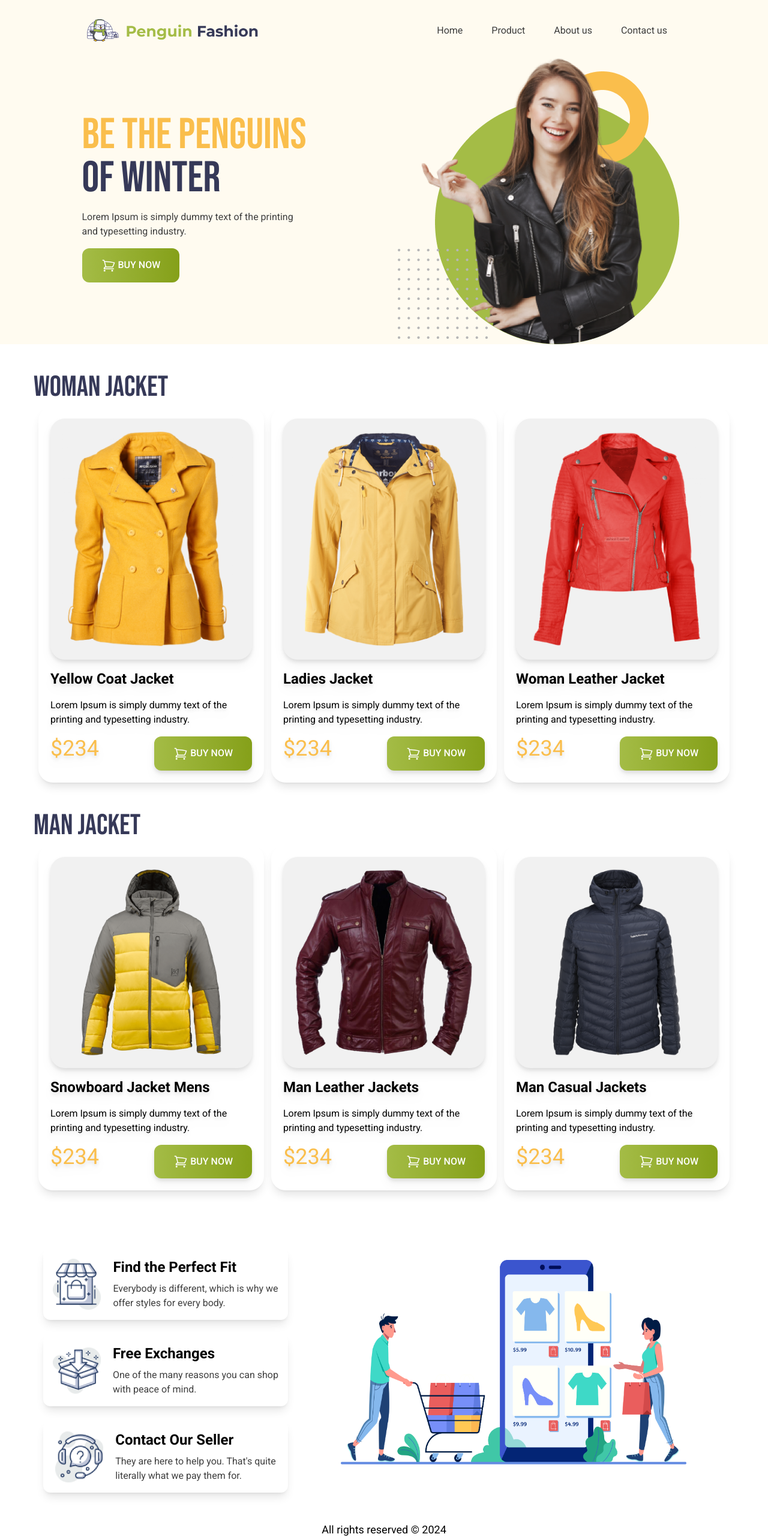
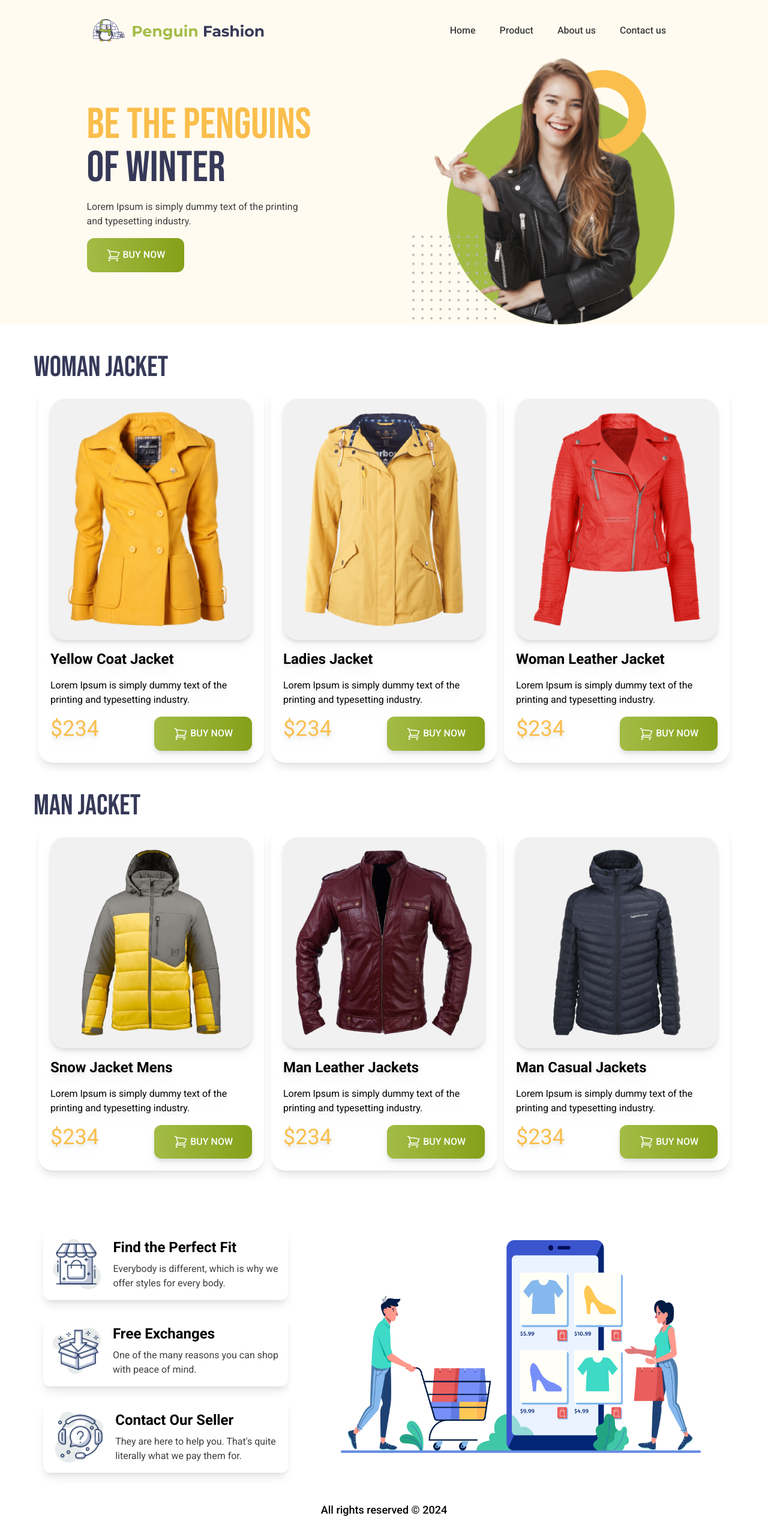
Before and after one commit to amirsayeed/penguin-fashion-tailwind-css, a plain HTML site: page index.html in a window 1280 px wide. Shown: the whole page at 60% size. Drawn offline with nearby package versions, Linux system fonts and the light colour scheme.

Commit message:
responsive for all devices

```diff
--- a/index.html
+++ b/index.html
@@ -23,11 +23,11 @@
 </head>
 
 <body class="font-roboto">
-    <header class="bg-[#FFFBF0] pl-4 pt-8">
+    <header class="bg-[#FFFBF0] pl-4 pt-8 max-w-full">
         <div class="flex flex-col md:flex-row md:items-center md:justify-around">
-            <img class="w-1/2 md:60 lg:w-72" src="icons/logo.png" alt="">
+            <img class="w-1/2 md:w-56 lg:w-72" src="icons/logo.png" alt="">
             <nav>
-                <ul class="flex flex-col gap-6 md:flex-row md:gap-12 px-10 text-[#3C3C3C]">
+                <ul class="flex flex-col gap-6 font-medium md:flex-row md:gap-10 md:px-8 text-[#3C3C3C]">
                     <li><a href="">Home</a></li>
                     <li><a href="">Product</a></li>
                     <li><a href="">About us</a></li>
@@ -36,14 +36,14 @@
             </nav>
         </div>
 
-        <div class="md:flex md:items-center md:justify-around pt-4 mx-5">
-            <div class="space-y-4 pl-6">
-                <h1 class="text-7xl uppercase font-bebas-neue">
+        <div class="flex flex-col md:flex md:flex-row md:items-center md:justify-around pt-4 md:mx-5">
+            <div class="space-y-4 md:pl-6">
+                <h1 class="text-3xl md:text-5xl lg:text-7xl uppercase font-bebas-neue">
                     <span class="text-[#FABE4C]">Be the Penguins</span>
                     <br>
                     <span class="text-[#363958]">of Winter</span>
                 </h1>
-                <p class="text text-[#3E3E3E]">Lorem Ipsum is simply dummy text of the printing<br>
+                <p class="text-[#3E3E3E]">Lorem Ipsum is simply dummy text of the printing<br>
                     and typesetting industry.</p>
                 <button
                     class="bg-green-300 px-8 py-4 rounded-xl font-medium text-white bg-gradient-to-r from-[#A4BC46] to-[#85A019]">
@@ -54,8 +54,8 @@
                     </svg>
                     BUY NOW</button>
             </div>
-            <div class="mr-12">
-                <img src="images/model.png" alt="">
+            <div class="mr-3 md:mr-8 lg:mr-12">
+                <img class="w-40 md:w-[250px] lg:w-[440px]" src="images/model.png" alt="">
             </div>
         </div>
     </header>
@@ -121,7 +121,7 @@
             <div class="grid grid-cols-1 md:grid-cols-2 lg:grid-cols-3 gap-3 pt-2 mx-6">
                 <div class="p-5 space-y-4 drop-shadow-lg rounded-3xl shadow-lg">
                     <img class="p-5 rounded-3xl bg-[#F1F1F1]" src="images/jacket-4.png" alt="">
-                    <h4 class="text-2xl font-bold">Snowboard Jacket Mens</h4>
+                    <h4 class="text-2xl font-bold">Snow Jacket Mens</h4>
                     <p>Lorem Ipsum is simply dummy text of the
                         printing and typesetting industry.</p>
                     <div class="flex justify-between">
@@ -172,7 +172,7 @@
                 </div>
             </div>
         </section>
-        <section class="flex pt-12 mx-6 gap-10">
+        <section class="flex flex-col lg:flex-row pt-12 mx-6 gap-10">
             <div class="px-8">
                 <div class="flex items-center justify-center gap-5 mb-6 mx-4 p-4 shadow-lg rounded-xl">
                     <img class="w-20" src="icons/house.png" alt="">
@@ -199,13 +199,13 @@
                     </div>
                 </div>
             </div>
-            <div class="mr-12 pt-5 max-w-xl">
-                <img src="images/shopping.png" alt="">
+            <div class="lg:mr-12 pt-5">
+                <img class="w-50 md:w-[450px] lg:w-[600px]" src="images/shopping.png" alt="">
             </div>
         </section>
     </main>
     <footer class="p-6">
-        <p class="text-lg text-center">All rights reserved &copy; 2024</p>
+        <p class="font-medium text-lg text-center">All rights reserved &copy; 2024</p>
     </footer>
 </body>
 
```
